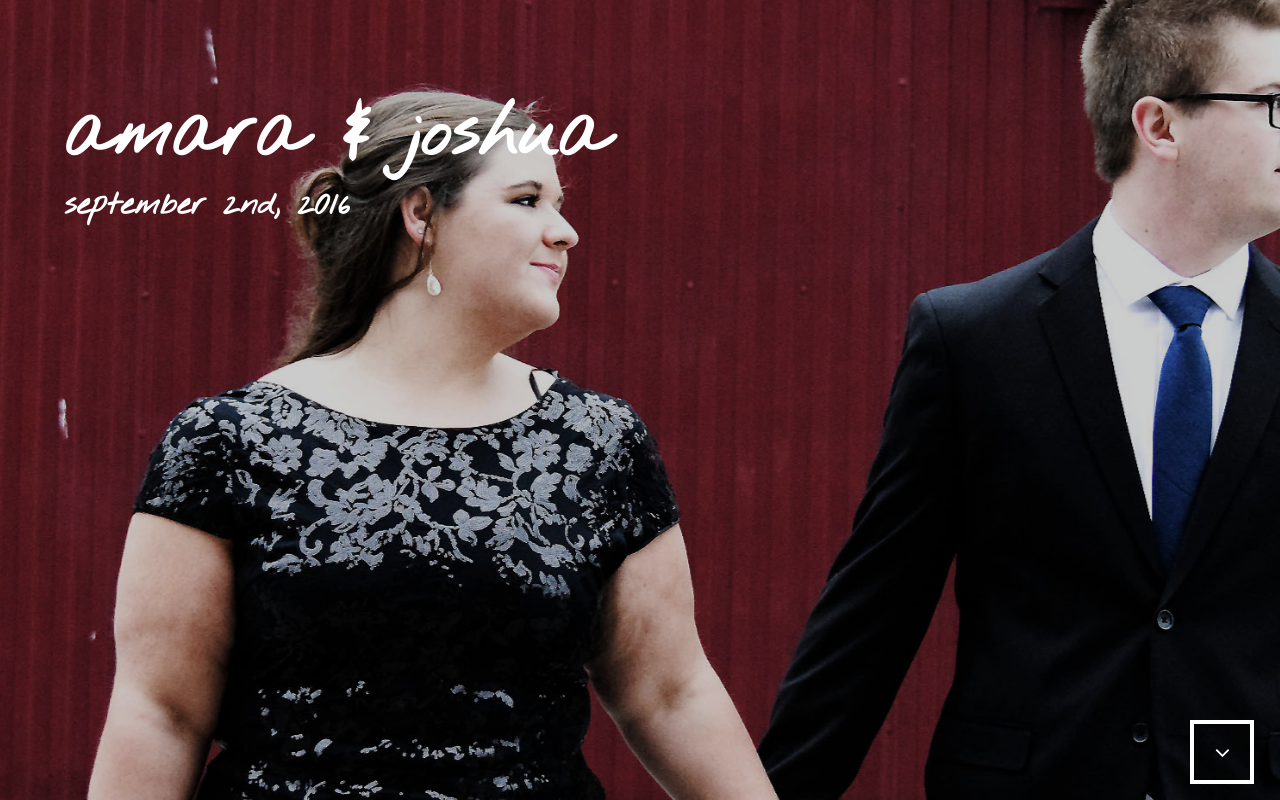
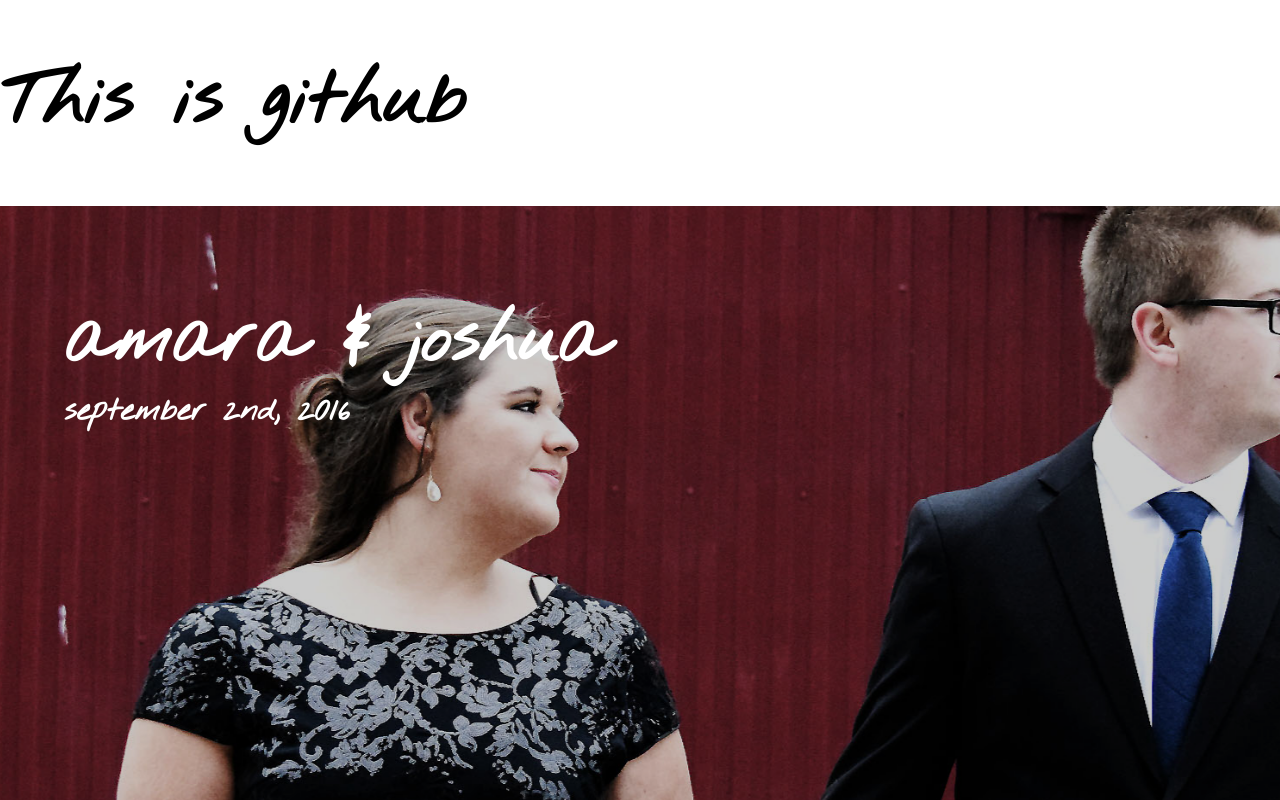
Before and after one commit to jevenson/joshandamara, an Angular app: page / in a window 1280 px wide. Shown: the top 800 px of the page. Built offline with nearby package versions, Linux system fonts and the light colour scheme.

Commit message:
added test for github

```diff
--- a/src/app/pages/home-page.component.ts
+++ b/src/app/pages/home-page.component.ts
@@ -3,6 +3,7 @@ import { Component } from '@angular/core';
 @Component({
     selector: 'app-home-page',
     template: `
+        <h1>This is github</h1>
         <app-parallax-list>
             <app-parallax-group backgroundClass="hero" identifier="hero">
                 <div class="hero-container">
```
